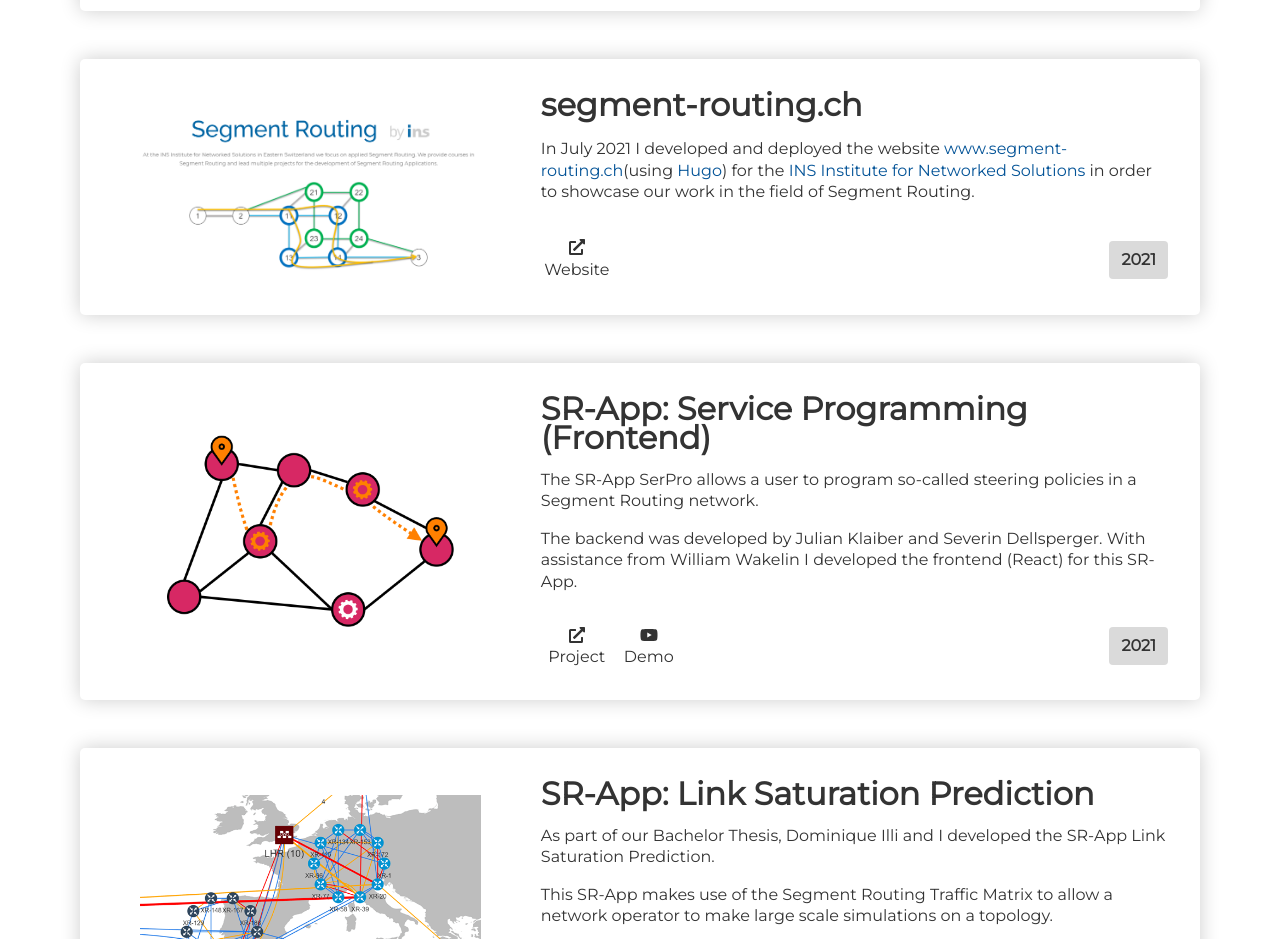
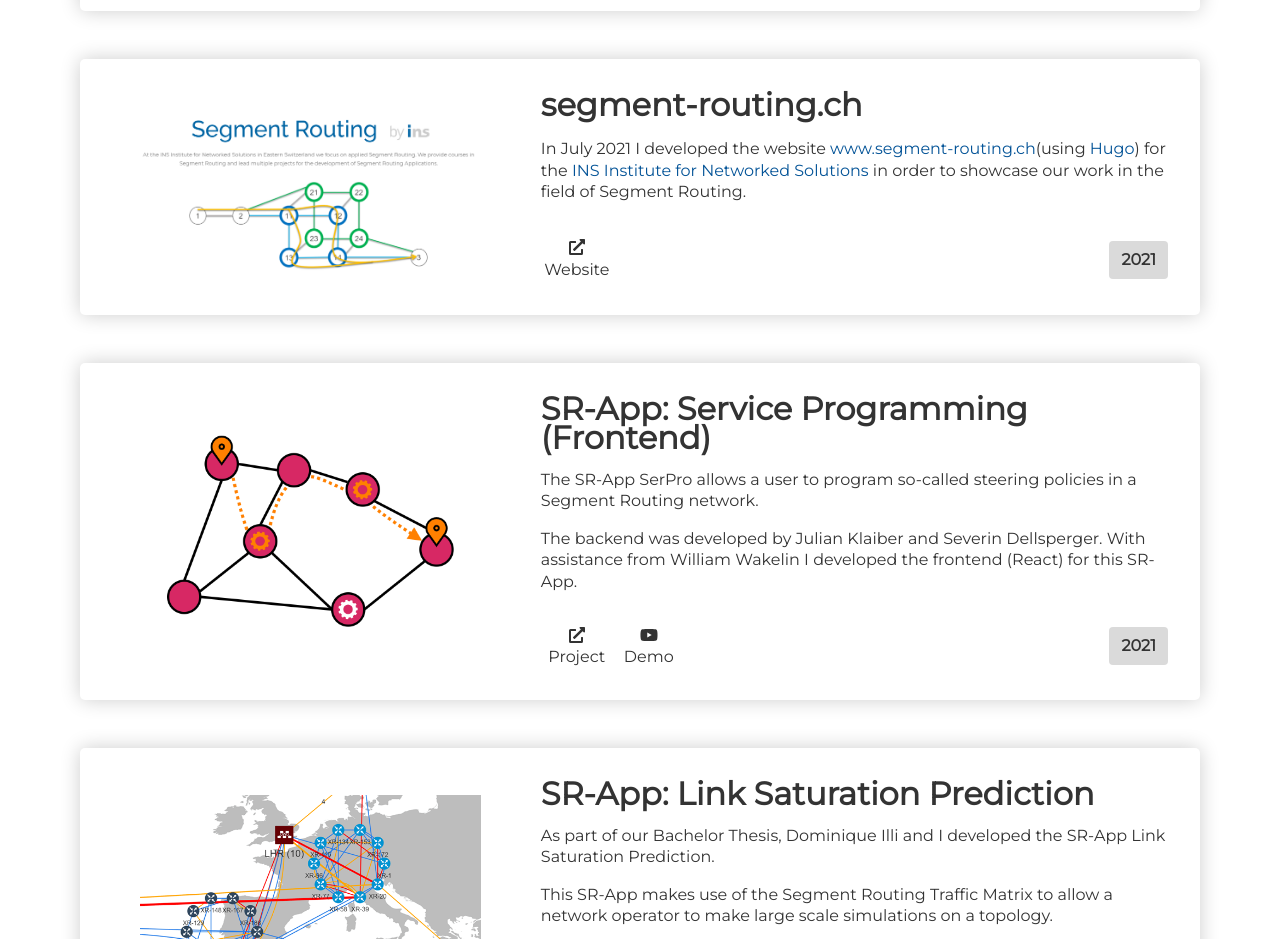
Before and after one commit to ubaumann/ubaumann.ch, a React (Create React App) app: page / in a window 1280 px wide. Shown: the part 2920-3859 px from the top of the page. Built offline with nearby package versions, Linux system fonts and the light colour scheme.

Commit message:
updated project info

```diff
--- a/src/assets/data.ts
+++ b/src/assets/data.ts
@@ -253,7 +253,7 @@
         {
           spanItems: [
             {
-              text: 'In July 2021 I developed and deployed the website ',
+              text: 'In July 2021 I developed the website ',
               link: null,
             },
             {
```
